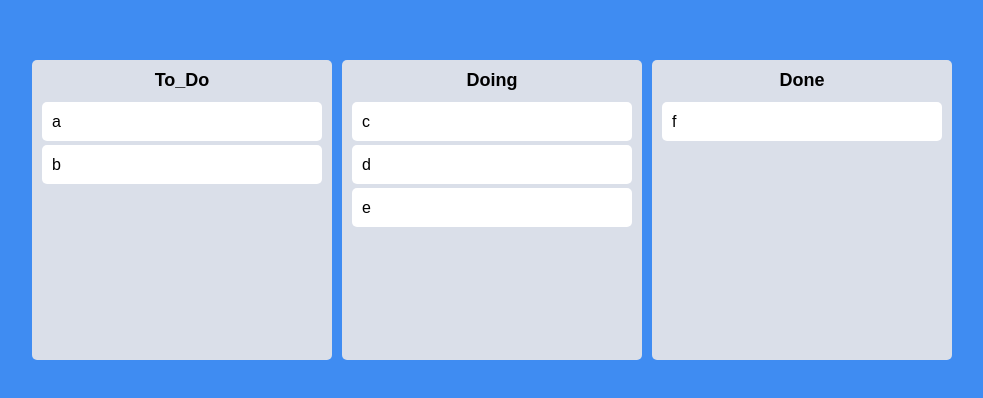
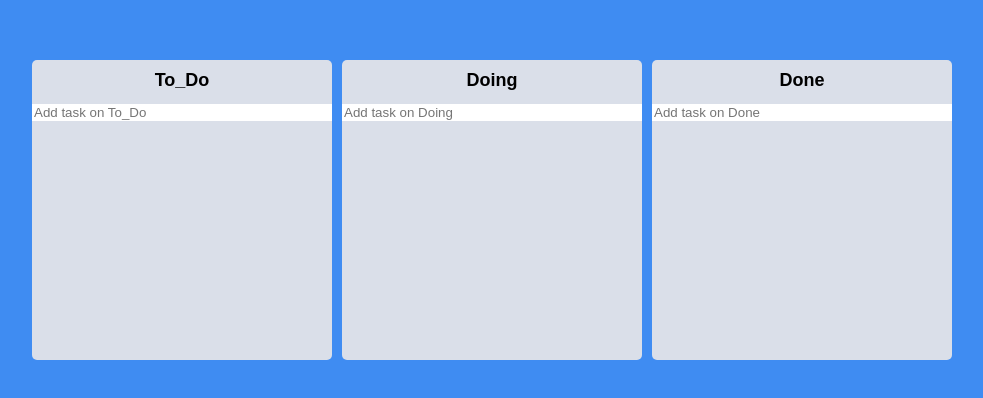
Before and after one commit to GangHyun95/Drag-DropToDo, a React (Create React App) app: page / in a window 1280 px wide. Shown: the part 190-588 px from the top of the page, without its empty margins (148-1131 px from the left). Built offline with nearby package versions, Linux system fonts and the light colour scheme.

Commit message:
todos Type 수정 및 입력 기능 구현
기존 string[ ]  type에서 ITodo[ ] type으로 수정 하면서 onDragEnd 함수 수정 및 그 외 컴포넌트 Type 수정

```diff
--- a/package.json
+++ b/package.json
@@ -13,6 +13,7 @@
     "react": "^18.2.0",
     "react-beautiful-dnd": "^13.1.1",
     "react-dom": "^18.2.0",
+    "react-hook-form": "^7.43.8",
     "react-scripts": "5.0.1",
     "recoil": "^0.7.7",
     "styled-components": "^5.3.9",
--- a/src/App.tsx
+++ b/src/App.tsx
@@ -34,10 +34,11 @@ function App() {
       //same board movement
       setToDos((allBoards) => {
         const boardCopy = [...allBoards[source.droppableId]];
+        const taskObj = boardCopy[source.index];
         // 1)Delete item on soruce.index
         boardCopy.splice(source.index, 1);
         // 2) Put back the item on the destination.index
-        boardCopy.splice(destination?.index, 0, draggableId);
+        boardCopy.splice(destination?.index, 0, taskObj);
         return {
           ...allBoards,
           [source.droppableId]: boardCopy,
@@ -48,9 +49,10 @@ function App() {
       // cross board movement
       setToDos((allBoard) => {
         const sourceBoard = [...allBoard[source.droppableId]];
+        const taskObj = sourceBoard[source.index];
         const destinationBoard = [...allBoard[destination.droppableId]];
         sourceBoard.splice(source.index, 1);
-        destinationBoard.splice(destination.index, 0, draggableId);
+        destinationBoard.splice(destination.index, 0, taskObj);
         return {
           ...allBoard,
           [source.droppableId]: sourceBoard,
--- a/src/atoms.tsx
+++ b/src/atoms.tsx
@@ -1,13 +1,17 @@
 import { atom, selector } from "recoil";
 
+export interface ITodo {
+  id: number;
+  text: string;
+}
 interface IToDoState {
-  [key: string]: string[];
+  [key: string]: ITodo[];
 }
 export const toDoState = atom<IToDoState>({
   key: "toDo",
   default: {
-    To_Do: ["a", "b"],
-    Doing: ["c", "d", "e"],
-    Done: ["f"],
+    To_Do: [],
+    Doing: [],
+    Done: [],
   },
 });
--- a/src/components/Board.tsx
+++ b/src/components/Board.tsx
@@ -1,15 +1,20 @@
-import React from "react";
+import React, { useRef } from "react";
 import { Droppable } from "react-beautiful-dnd";
+import { useForm } from "react-hook-form";
+import { useSetRecoilState } from "recoil";
 import styled from "styled-components";
+import { ITodo, toDoState } from "../atoms";
 import DraggableCard from "./DraggableCard";
 
 const Wrapper = styled.div`
   width: 300px;
-  padding: 20px 10px;
-  padding-top: 10px;
+  padding: 10px 0px;
   background-color: ${(props) => props.theme.boardColor};
   border-radius: 5px;
   min-height: 300px;
+  display: flex;
+  flex-direction: column;
+  overflow: hidden;
 `;
 
 const Title = styled.h2`
@@ -18,23 +23,84 @@ const Title = styled.h2`
   margin-bottom: 10px;
   font-size: 18px;
 `;
+interface IAreaProps {
+  isDraggingOver: boolean;
+  isDraggingFromThis: boolean;
+}
+const Area = styled.div<IAreaProps>`
+  background-color: ${(props) =>
+    props.isDraggingOver
+      ? "#dfe6e9"
+      : props.isDraggingFromThis
+      ? "#b2bec3"
+      : "transparent"};
+  flex-grow: 1;
+  transition: background-color 0.3s ease-in-out;
+  padding: 20px;
+`;
+
+const Form = styled.form`
+  width: 100%;
+  input {
+    width: 100%;
+    outline: none;
+    border: none;
+  }
+`;
 
 interface IBoardProps {
-  toDos: string[];
+  toDos: ITodo[];
   boardId: string;
 }
+
+interface IForm {
+  toDo: string;
+}
+
 const Board = ({ toDos, boardId }: IBoardProps) => {
+  const setToDos = useSetRecoilState(toDoState);
+  const { register, handleSubmit, setValue } = useForm<IForm>();
+  const onValid = ({ toDo }: IForm) => {
+    const newToDo = {
+      id: Date.now(),
+      text: toDo,
+    };
+    setValue("toDo", "");
+    setToDos((allBoards) => {
+      return {
+        ...allBoards,
+        [boardId]: [...allBoards[boardId], newToDo],
+      };
+    });
+  };
   return (
     <Wrapper>
       <Title>{boardId}</Title>
+      <Form onSubmit={handleSubmit(onValid)}>
+        <input
+          {...register("toDo", { required: true })}
+          type="text"
+          placeholder={`Add task on ${boardId}`}
+        />
+      </Form>
       <Droppable droppableId={boardId}>
-        {(magic) => (
-          <div ref={magic.innerRef} {...magic.droppableProps}>
+        {(magic, snapshot) => (
+          <Area
+            isDraggingOver={snapshot.isDraggingOver}
+            isDraggingFromThis={Boolean(snapshot.draggingFromThisWith)}
+            ref={magic.innerRef}
+            {...magic.droppableProps}
+          >
             {toDos.map((toDo, i) => (
-              <DraggableCard key={toDo} i={i} toDo={toDo} />
+              <DraggableCard
+                key={toDo.id}
+                i={i}
+                toDoId={toDo.id}
+                toDoText={toDo.text}
+              />
             ))}
             {magic.placeholder}
-          </div>
+          </Area>
         )}
       </Droppable>
     </Wrapper>
--- a/src/components/DraggableCard.tsx
+++ b/src/components/DraggableCard.tsx
@@ -2,27 +2,32 @@ import React from "react";
 import { Draggable } from "react-beautiful-dnd";
 import styled from "styled-components";
 
-const Card = styled.li`
+const Card = styled.li<{ isDragging: boolean }>`
   padding: 10px;
-  margin-bottom: 4px;
-  background-color: ${(props) => props.theme.cardColor};
+  margin-bottom: 5px;
   border-radius: 5px;
+  background-color: ${(props) =>
+    props.isDragging ? "#e4f2ff" : props.theme.cardColor};
+  box-shadow: ${(props) =>
+    props.isDragging ? "0px 2px 5px rgba(0, 0, 0, 0.05)" : "none"};
 `;
 
 interface IDraggableCardProps {
-  toDo: string;
+  toDoId: number;
+  toDoText: string;
   i: number;
 }
-function DraggableCard({ toDo, i }: IDraggableCardProps) {
+function DraggableCard({ toDoId, toDoText, i }: IDraggableCardProps) {
   return (
-    <Draggable key={toDo} draggableId={toDo} index={i}>
-      {(magic) => (
+    <Draggable draggableId={toDoId + ""} index={i}>
+      {(magic, snapshot) => (
         <Card
+          isDragging={snapshot.isDragging}
           ref={magic.innerRef}
           {...magic.draggableProps}
           {...magic.dragHandleProps}
         >
-          {toDo}
+          {toDoText}
         </Card>
       )}
     </Draggable>
```
Also changed, not shown: 1 other file (tests, documents, lock files or other folders).
